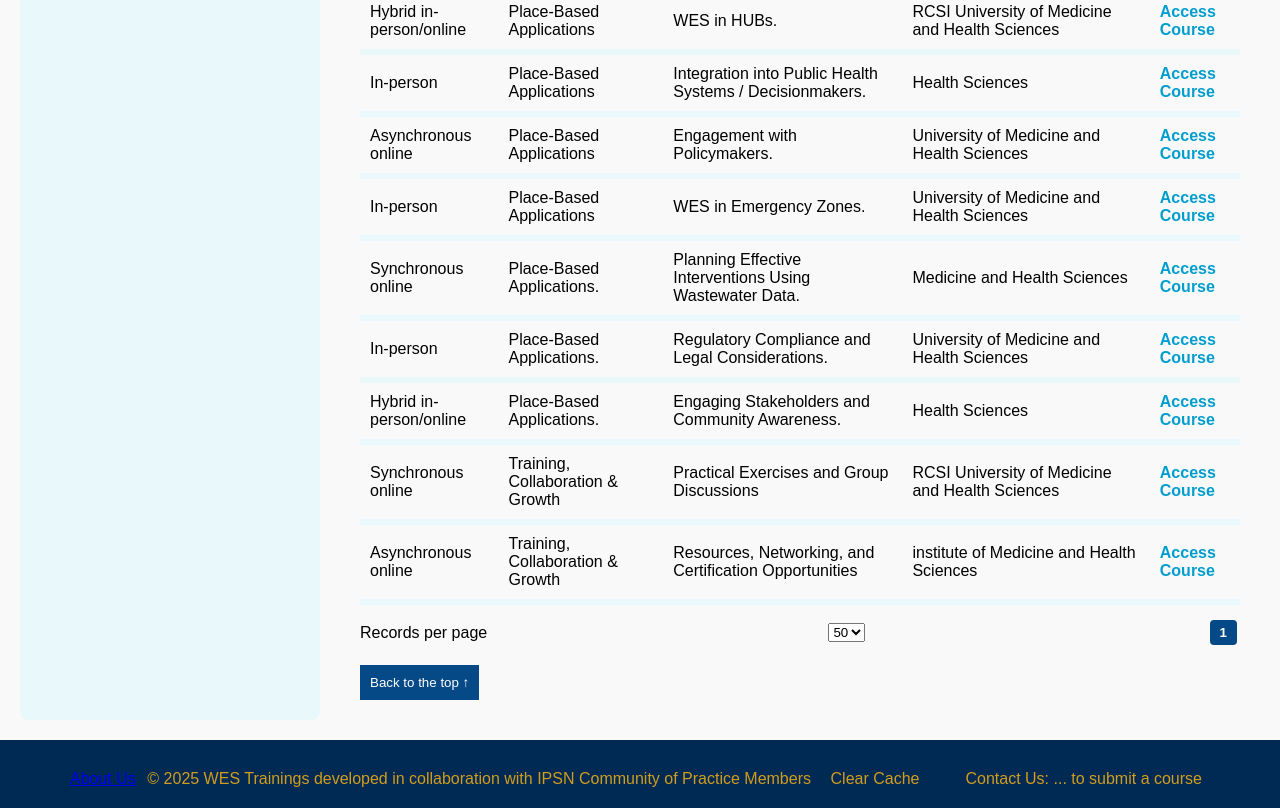
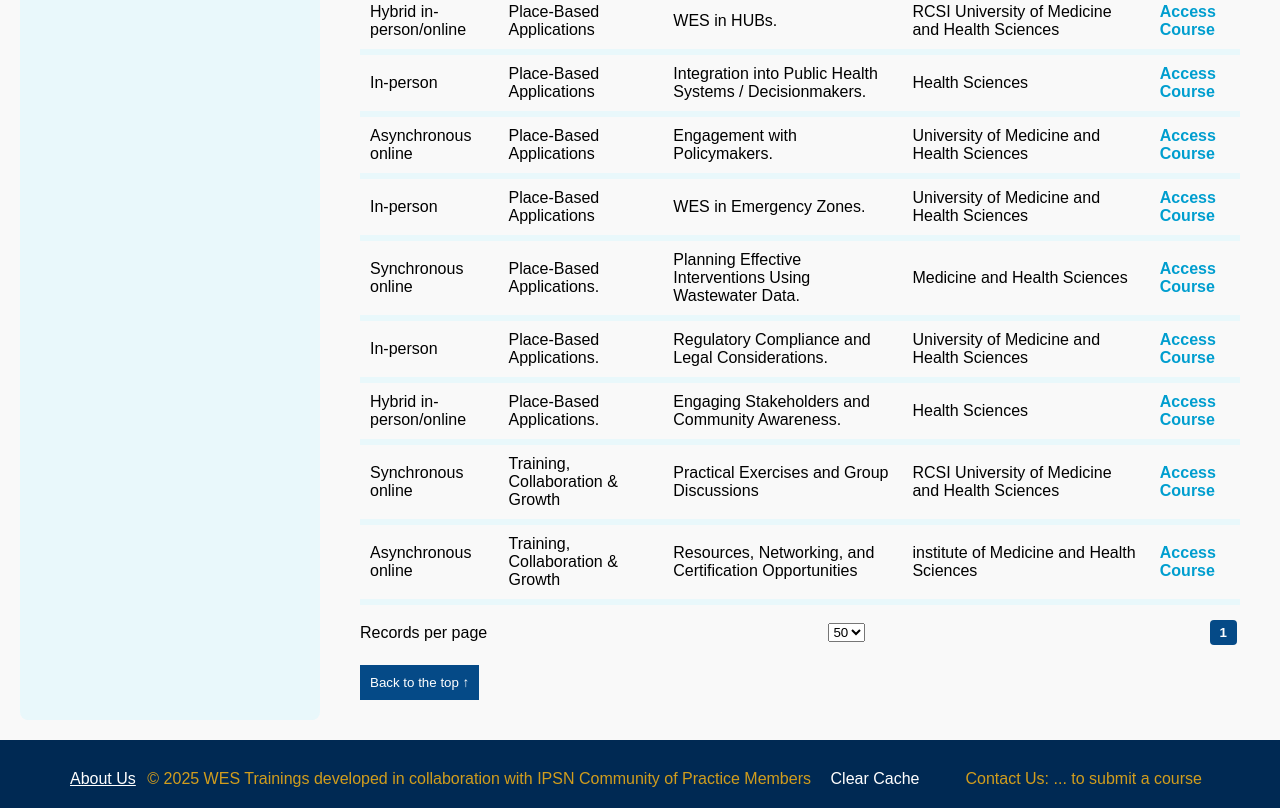
Before and after one commit to MentSource/COP_WES_Training_Project, a website: page index.html in a window 1280 px wide. Shown: the part 1430-2238 px from the top of the page. Drawn offline with Linux system fonts and the light colour scheme.

Commit message:
update four

```diff
--- a/index.html
+++ b/index.html
@@ -518,11 +518,11 @@
       <!-- <a href="#">Sitemap</a> -->
     <!-- </div> -->
     <div class="footer-bottom">
-       <a href="#">About Us</a>
+        <a href="#" class="white-link">About Us</a>
       <p>&copy; 2025 WES Trainings developed in collaboration with IPSN Community of Practice Members </p>
 
       <div class="socials">
-         <a href="#">Clear Cache</a>
+          <a href="#" class="white-link">Clear Cache</a>
         <a href="#">Contact Us: ... to submit a course</a>
       </div>
     </div>
--- a/style.css
+++ b/style.css
@@ -152,11 +152,19 @@ header {
 
 }
 
-.hamburger{
+/*  hamburger */
+.hamburger {
+  display: none;
+}
 
-display: block;
 
+@media (max-width: 1024px) {
+  .hamburger {
+    display: block;
+    cursor: pointer;
+  }
 }
+
 
 #global-search{
   padding:0.3rem 0.5rem ;
@@ -715,9 +723,16 @@ footer {
   text-decoration: none;
 }
 
-* {
+.white-link {
+  color: white !important;
+
+}
+
+/* Universal box-sizing only (safe) */
+*,
+*::before,
+*::after {
   box-sizing: border-box;
-  max-width: 100%;
 }
 
 img, video {
```
